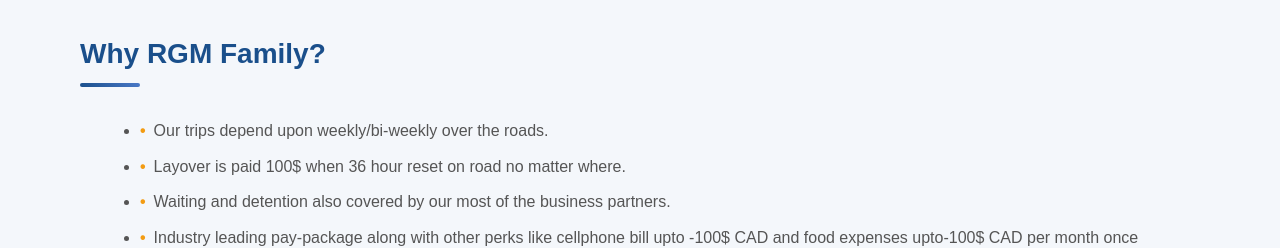
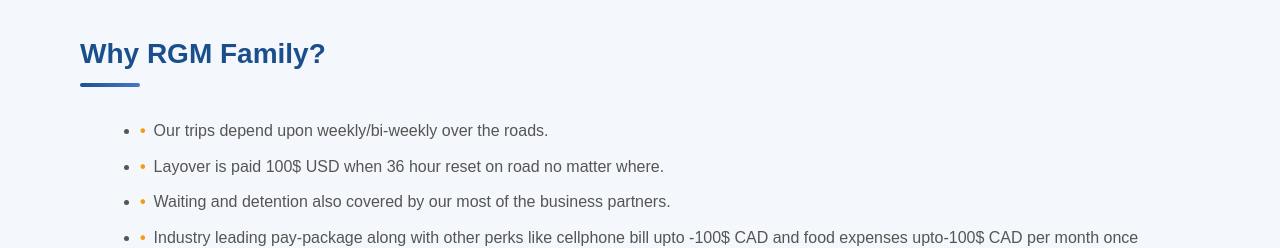
Before and after one commit to MrVenom786/rgm-web-frontend, a React (Create React App) app: page /join/inexperienced in a window 1280 px wide. Shown: the part 1178-1426 px from the top of the page. Built offline with nearby package versions, Linux system fonts and the light colour scheme.

Commit message:
Update InexperiencedClassA.js

```diff
--- a/src/pages/joinRGM/InexperiencedClassA.js
+++ b/src/pages/joinRGM/InexperiencedClassA.js
@@ -83,7 +83,7 @@
         <h2>Why RGM Family?</h2>
         <ul>
           <li>Our trips depend upon weekly/bi-weekly over the roads.</li>
-          <li>Layover is paid 100$ when 36 hour reset on road no matter where.</li>
+          <li>Layover is paid 100$ USD when 36 hour reset on road no matter where.</li>
           <li>Waiting and detention also covered by our most of the business partners.</li>
           <li>Industry leading pay-package along with other perks like cellphone bill upto -100$ CAD and food expenses upto-100$ CAD per month once completed-2 years with RGM.</li>
         </ul>
```
